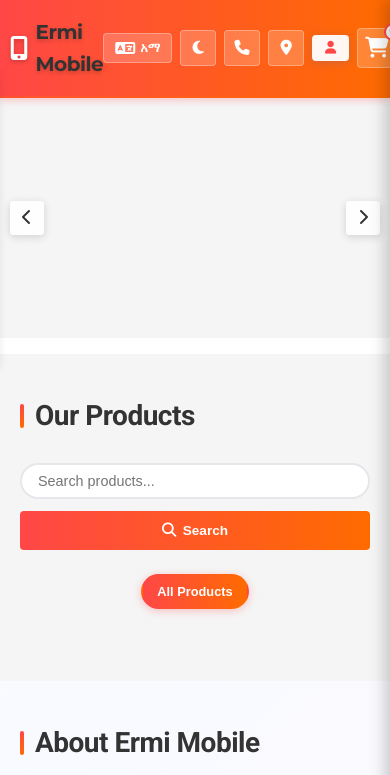
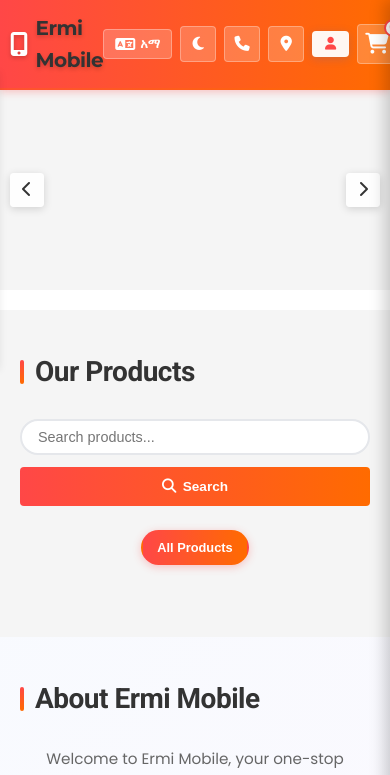
Before and after one commit to Ermiastemesgen/Ermi-Mobile, a website: page index.html in a window 390 px wide. Shown: the top 775 px of the page. Drawn offline with Linux system fonts and the light colour scheme; no server answers.

Commit message:
Final AliExpress-style hero: compact 320px height with reduced navbar padding

```diff
--- a/style.css
+++ b/style.css
@@ -66,7 +66,7 @@
 }
 
 .navbar {
-    padding: 1rem 0;
+    padding: 0.75rem 0;
 }
 
 .navbar .container {
@@ -394,12 +394,12 @@
     background: #f5f5f5;
     color: var(--white);
     padding: 0;
-    height: 380px;
-    max-height: 380px;
+    height: 320px;
+    max-height: 320px;
     animation: fadeIn 1s ease-in;
     overflow: hidden;
     margin-top: 0;
-    margin-bottom: 16px;
+    margin-bottom: 20px;
     z-index: 1;
 }
 
@@ -1389,8 +1389,8 @@
 
     /* Hero Section */
     .hero {
-        height: 300px;
-        max-height: 300px;
+        height: 260px;
+        max-height: 260px;
     }
 
     .hero-title {
@@ -1603,8 +1603,8 @@
 
     /* Hero Section */
     .hero {
-        height: 240px;
-        max-height: 240px;
+        height: 200px;
+        max-height: 200px;
     }
 
     .hero-title {
@@ -1918,8 +1918,8 @@
 /* Landscape orientation fixes */
 @media (max-height: 500px) and (orientation: landscape) {
     .hero {
-        height: 320px;
-        max-height: 320px;
+        height: 280px;
+        max-height: 280px;
     }
 
     .login-content {
```
